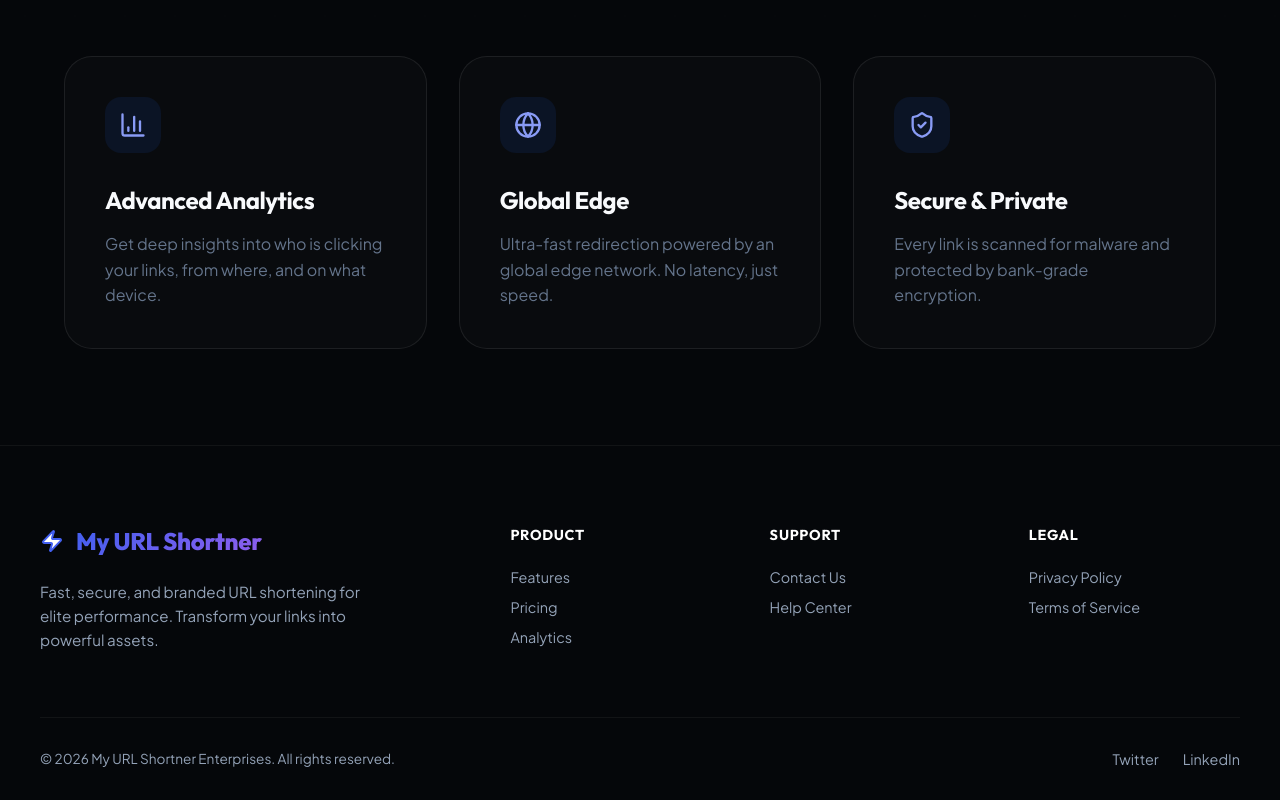
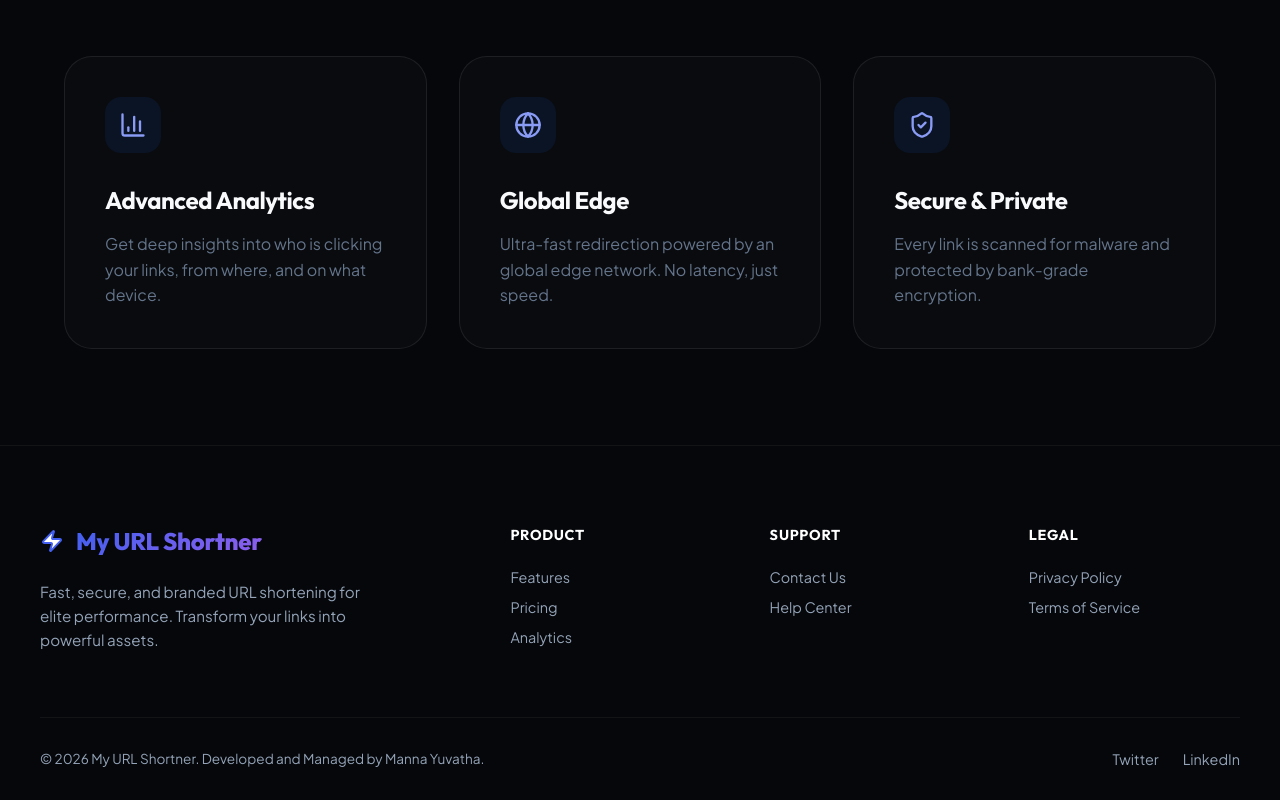
Before and after one commit to Sabbam/my-url-shortner, a Next.js app in the folder app/: page / in a window 1280 px wide. Shown: the part 709-1509 px from the top of the page. Built offline with nearby package versions, Linux system fonts and the light colour scheme.

Commit message:
Update footer copyright: 2026 My URL Shortner, Managed by Manna Yuvatha.

```diff
--- a/app/src/components/Footer.tsx
+++ b/app/src/components/Footer.tsx
@@ -46,7 +46,7 @@ export default function Footer() {
                 </div>
 
                 <div className={styles.bottom}>
-                    <div>&copy; {new Date().getFullYear()} My URL Shortner Enterprises. All rights reserved.</div>
+                    <div>&copy; 2026 My URL Shortner. Developed and Managed by Manna Yuvatha.</div>
                     <div style={{ display: 'flex', gap: '1.5rem' }}>
                         <Link href="#" className={styles.footerLink}>Twitter</Link>
                         <Link href="#" className={styles.footerLink}>LinkedIn</Link>
```
